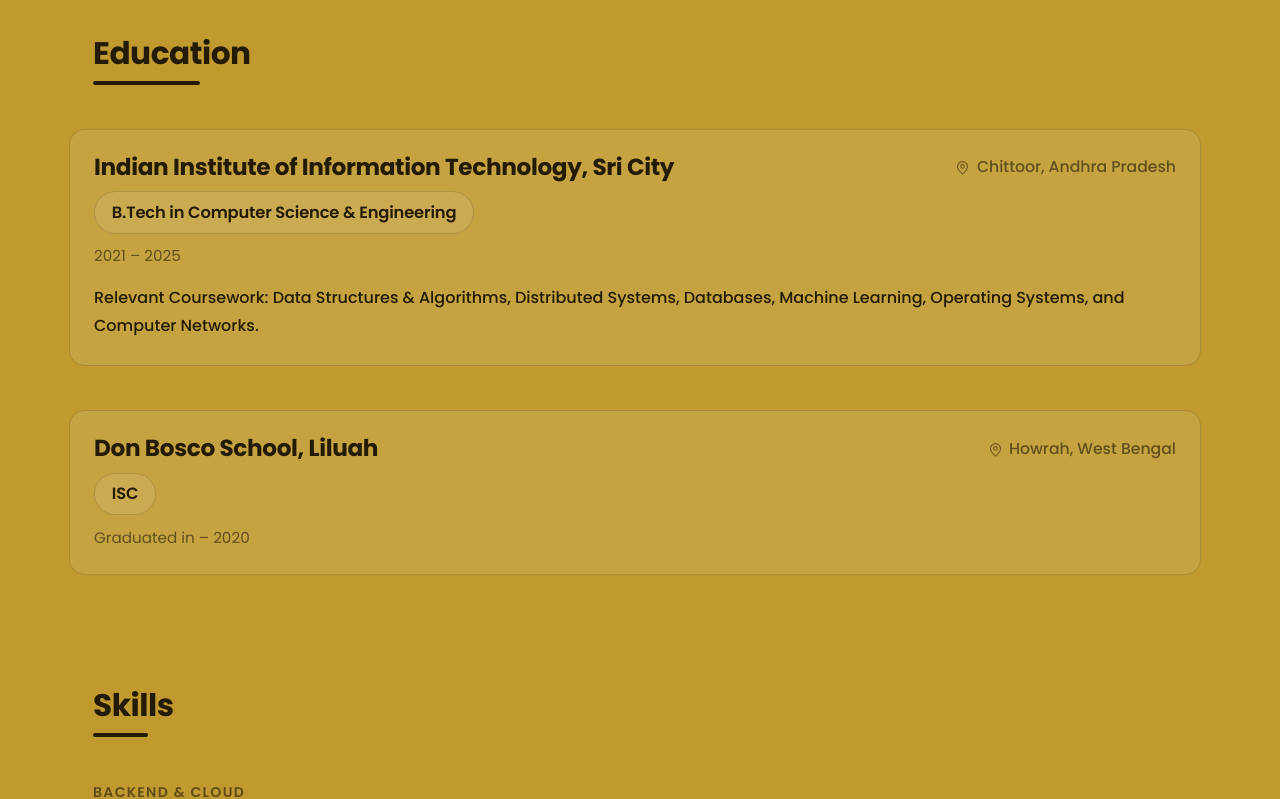
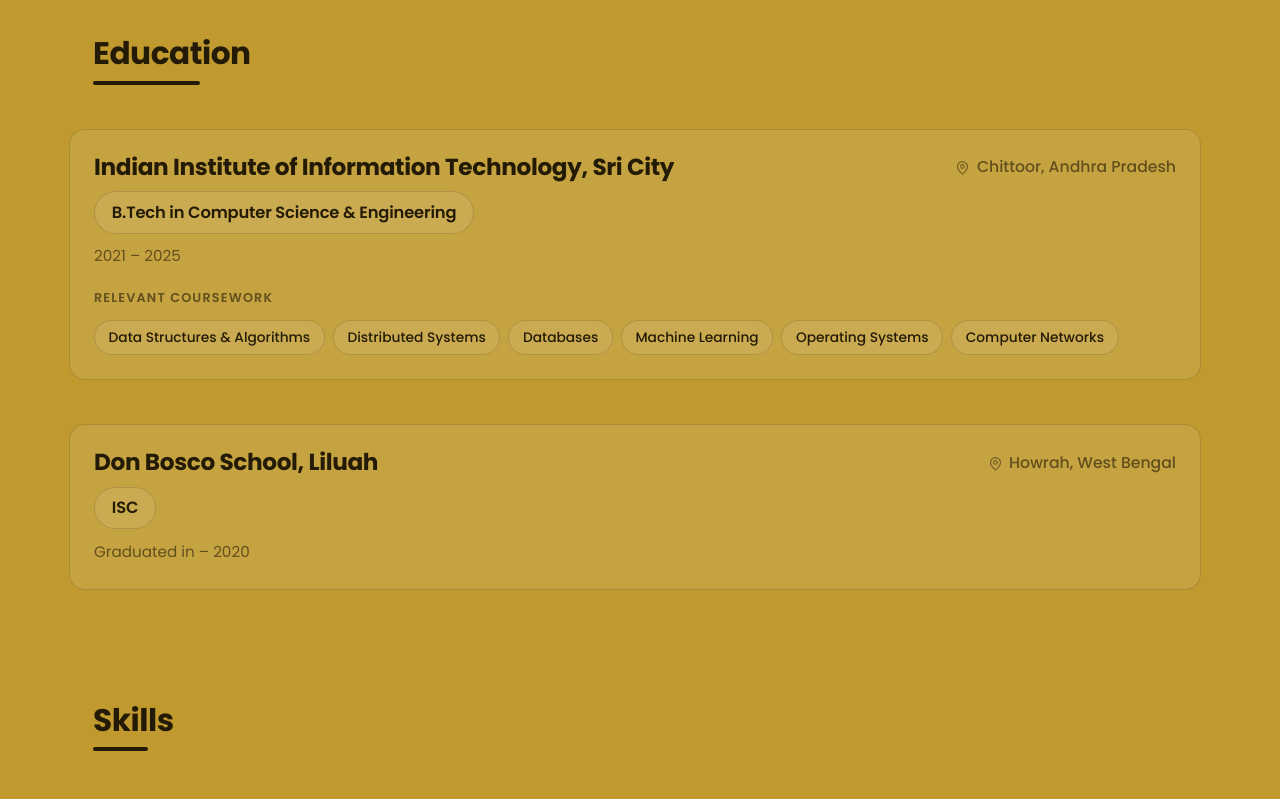
Before and after one commit to PratSins/pratsins.github.io, a React (Vite) app: page / in a window 1280 px wide. Shown: the part 2640-3439 px from the top of the page. Built offline with nearby package versions, Linux system fonts and the light colour scheme.

Commit message:
feat: add coursework field to education entries and render as tag chips

```diff
--- a/src/components/Entries.tsx
+++ b/src/components/Entries.tsx
@@ -67,6 +67,18 @@
               {item.start} &ndash; {item.end}
             </p>
             {item.description && <p className="entry__body">{item.description}</p>}
+            {item.coursework && item.coursework.length > 0 && (
+              <div className="entry__course">
+                <p className="entry__course-label">Relevant coursework</p>
+                <ul className="tags">
+                  {item.coursework.map((subject) => (
+                    <li className="tag" key={subject}>
+                      {subject}
+                    </li>
+                  ))}
+                </ul>
+              </div>
+            )}
           </article>
         </div>
       ))}
--- a/src/data/portfolio.ts
+++ b/src/data/portfolio.ts
@@ -175,8 +175,14 @@
       start: '2021',
       end: '2025',
       degree: 'B.Tech in Computer Science & Engineering',
-      description:
-        'Relevant Coursework: Data Structures & Algorithms, Distributed Systems, Databases, Machine Learning, Operating Systems, and Computer Networks.',
+      coursework: [
+        'Data Structures & Algorithms',
+        'Distributed Systems',
+        'Databases',
+        'Machine Learning',
+        'Operating Systems',
+        'Computer Networks',
+      ],
     },
     {
       school: 'Don Bosco School, Liluah',
--- a/src/styles/app.css
+++ b/src/styles/app.css
@@ -1039,3 +1039,18 @@
   flex: none;
   opacity: 0.85;
 }
+
+/* Coursework chips on an education card. Reuses .tags/.tag from the project
+   cards so the chip language stays consistent across the site. */
+.entry__course {
+  margin-top: 1.1rem;
+}
+
+.entry__course-label {
+  margin-bottom: 0.7rem;
+  color: var(--ink-muted);
+  font-size: 0.8rem;
+  font-weight: 600;
+  letter-spacing: 0.09em;
+  text-transform: uppercase;
+}
--- a/src/types.ts
+++ b/src/types.ts
@@ -70,6 +70,12 @@
   end: string
   degree: string
   description?: string
+  /**
+   * Subjects, one per entry — rendered as chips rather than a comma-run.
+   * A list of six subjects reads as a wall of text in a sentence; as chips
+   * it scans in a glance.
+   */
+  coursework?: string[]
 }
 
 export type ProjectStatus = 'live' | 'coming-soon' | 'archived'
```
